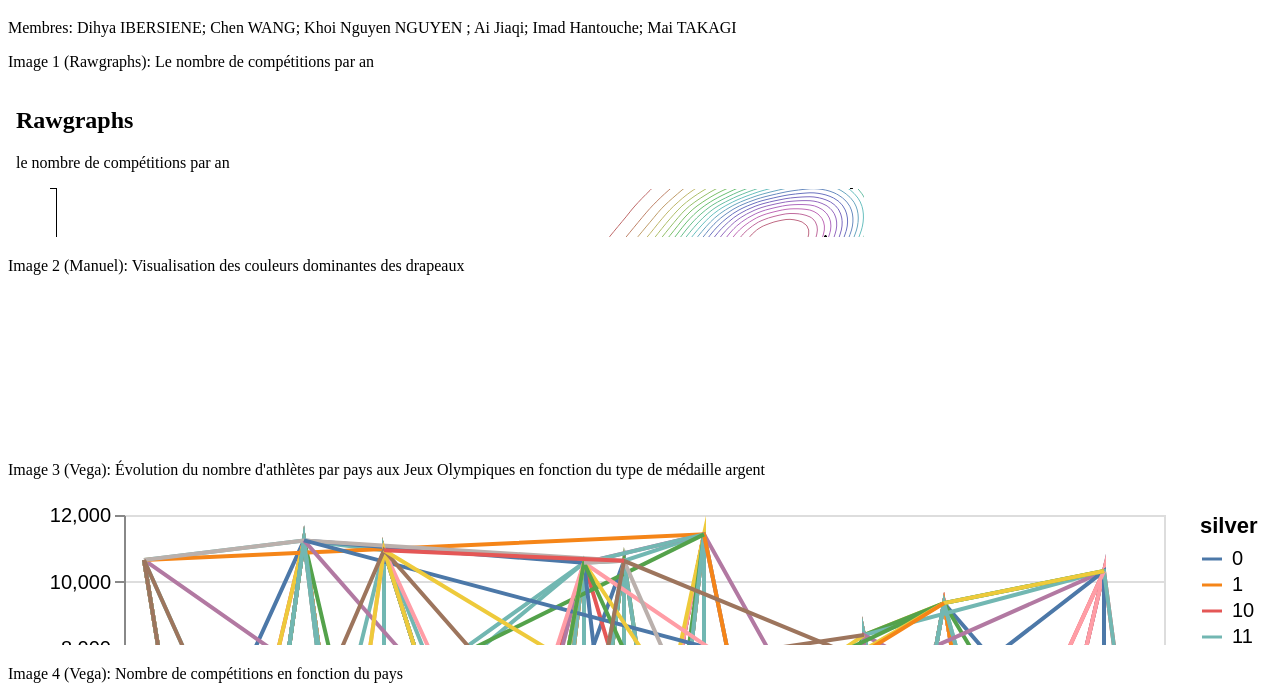
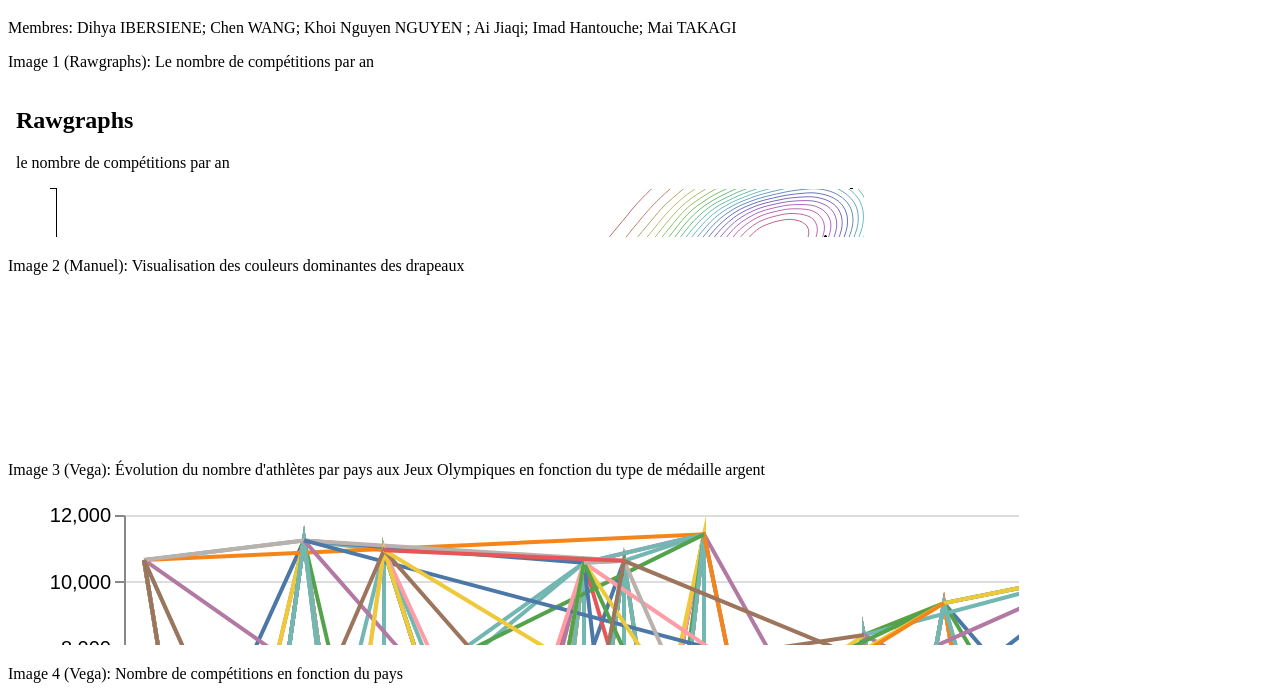
Before and after one commit to maifish/datavis2024, a plain HTML site: page projet/Exercice3_jeux_olympiques_brouillon.html in a window 1280 px wide. Shown: the part 61-757 px from the top of the page. Drawn offline with nearby package versions, Linux system fonts and the light colour scheme.

Commit message:
Update Exercice3_jeux_olympiques_brouillon.html

```diff
--- a/projet/Exercice3_jeux_olympiques_brouillon.html
+++ b/projet/Exercice3_jeux_olympiques_brouillon.html
@@ -6,8 +6,8 @@
     <title>Document</title>
     <style>
         iframe {
-            width: 100%;
-            height: 80%; /* Ajustez la hauteur selon vos besoins */
+            width: 80%;
+            height: 80%;
         }
     </style>
 </head>
```
